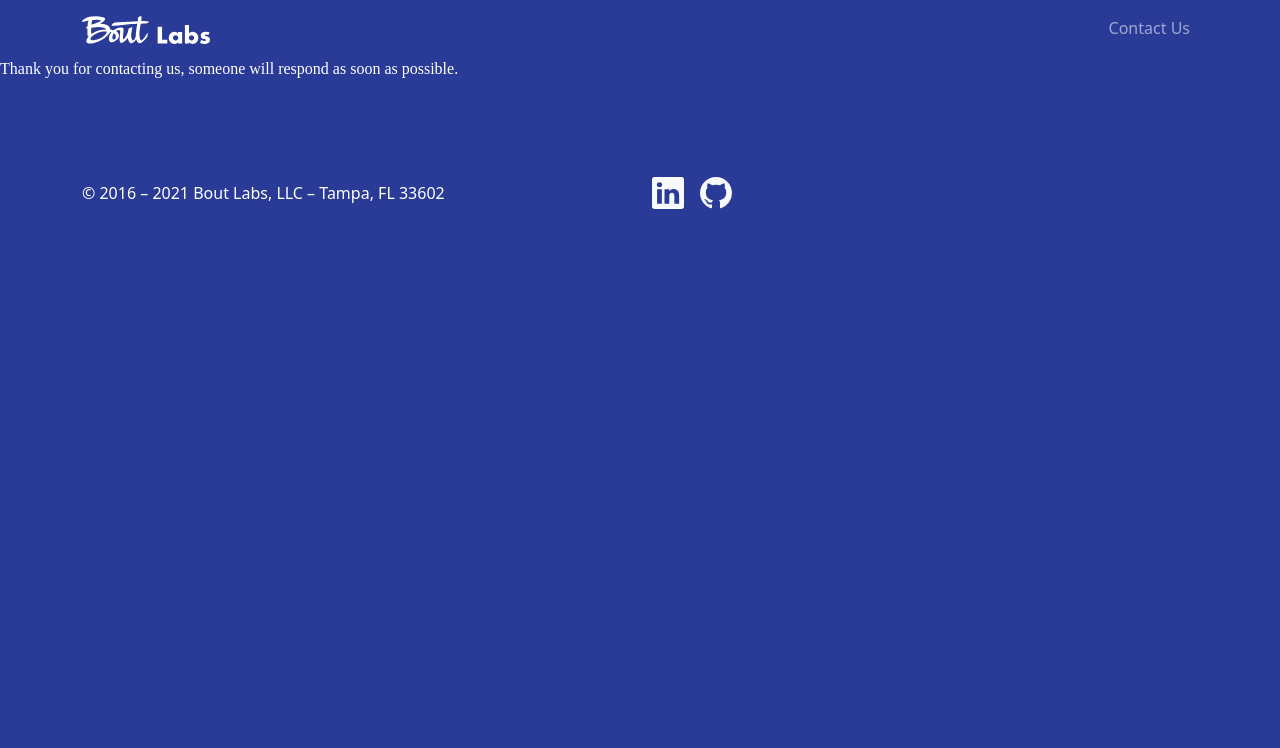
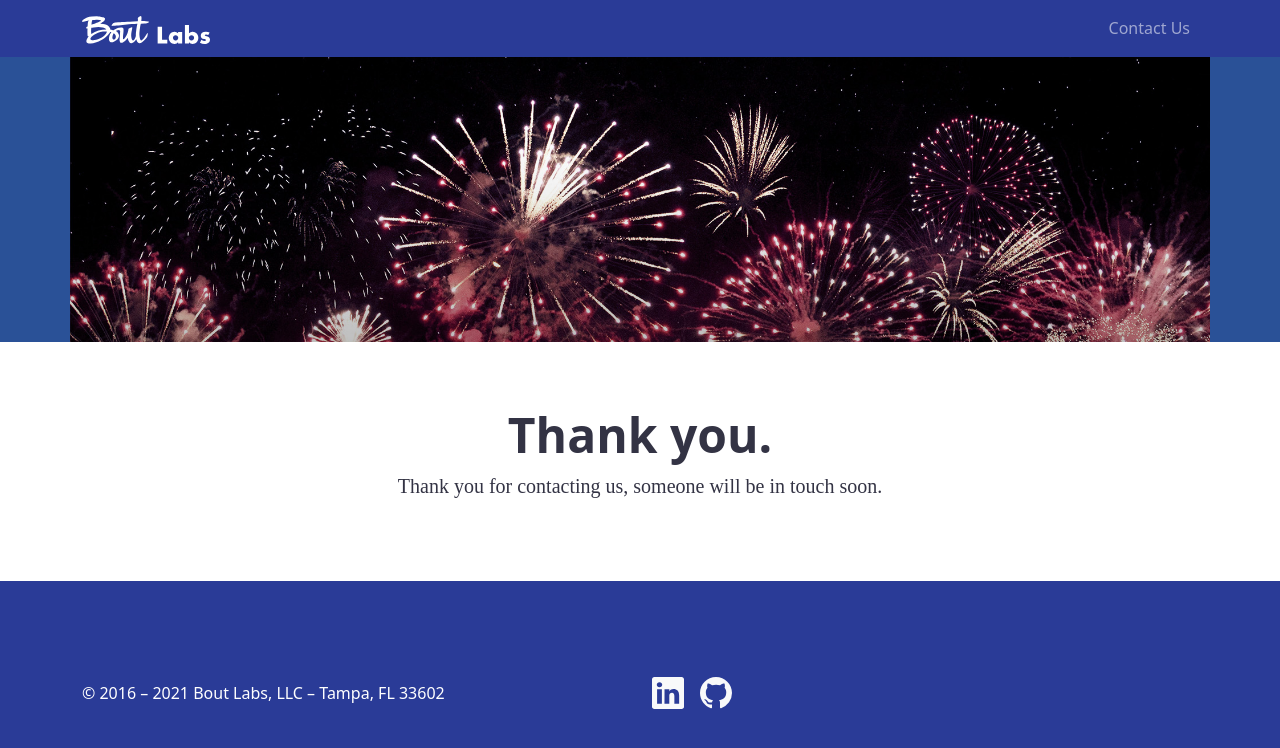
Before and after one commit to BoutLabs/boutlabs.github.io, a Jekyll site: the page built from thank-you.html, in a window 1280 px wide. Shown: the top 748 px of the page. Built offline with Jekyll 4.4.1, drawn with Linux system fonts in a browser that asks for light colours; some web fonts are replaced.

Commit message:
Update Thank You page

```diff
--- a/_layouts/default.html
+++ b/_layouts/default.html
@@ -4,7 +4,13 @@
 
   <body>
     {% include header.html %}
-    {{ content }}
+    <div class="container-wrapper text-container">
+      <div class="container py-3">
+        <div class="px-4 text-center">
+          {{ content }}
+        </div>
+      </div>
+    </div>
     {% include footer.html %}
     {% include body-javascript.html %}
   </body>
--- /dev/null
+++ b/_layouts/hero.html
@@ -0,0 +1,12 @@
+<!doctype html>
+<html lang="en">
+{% include head.html %}
+
+<body>
+  {% include header.html %}
+  {{ content }}
+  {% include footer.html %}
+  {% include body-javascript.html %}
+</body>
+
+</html>
--- /dev/null
+++ b/thank-you.html
@@ -0,0 +1,28 @@
+---
+layout: hero
+title: Thank You
+permalink: /thank-you/
+---
+
+<div class="container-wrapper even-container">
+  <div class="container-xl p-0">
+    <div class="row align-items-center">
+      <div class="col">
+        <img src="/assets/images/thank-you-header.jpg" class="img-fluid" alt="" role="presentation" />
+      </div>
+    </div>
+  </div>
+</div>
+
+<div class="container-wrapper text-container">
+  <div class="container py-3">
+    <div class="px-4 py-5 text-center">
+      <h1 class="display-5 fw-bold">Thank you.</h1>
+      <div class="col-lg-8 mx-auto">
+        <p class="lead">
+          Thank you for contacting us, someone will be in touch soon.
+        </p>
+      </div>
+    </div>
+  </div>
+</div>
--- a/thank-you.md
+++ /dev/null
@@ -1,7 +0,0 @@
----
-layout: default
-title: Thank You
-permalink: /thank-you/
----
-
-Thank you for contacting us, someone will respond as soon as possible.
```
Also changed, not shown: assets/images/brainstorming-session.jpg, assets/images/contact-header.jpg, assets/images/thank-you-header.jpg (added).
